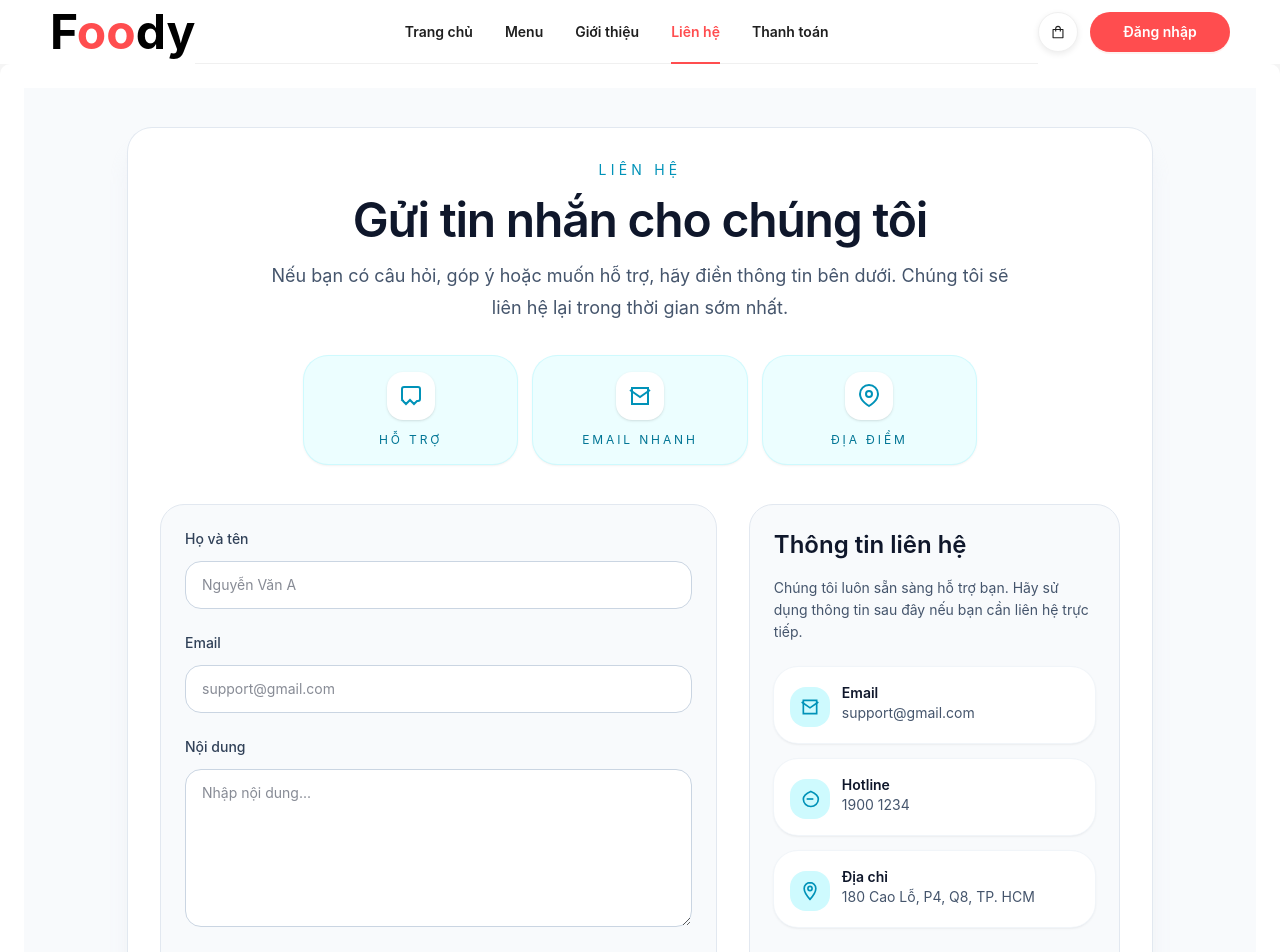
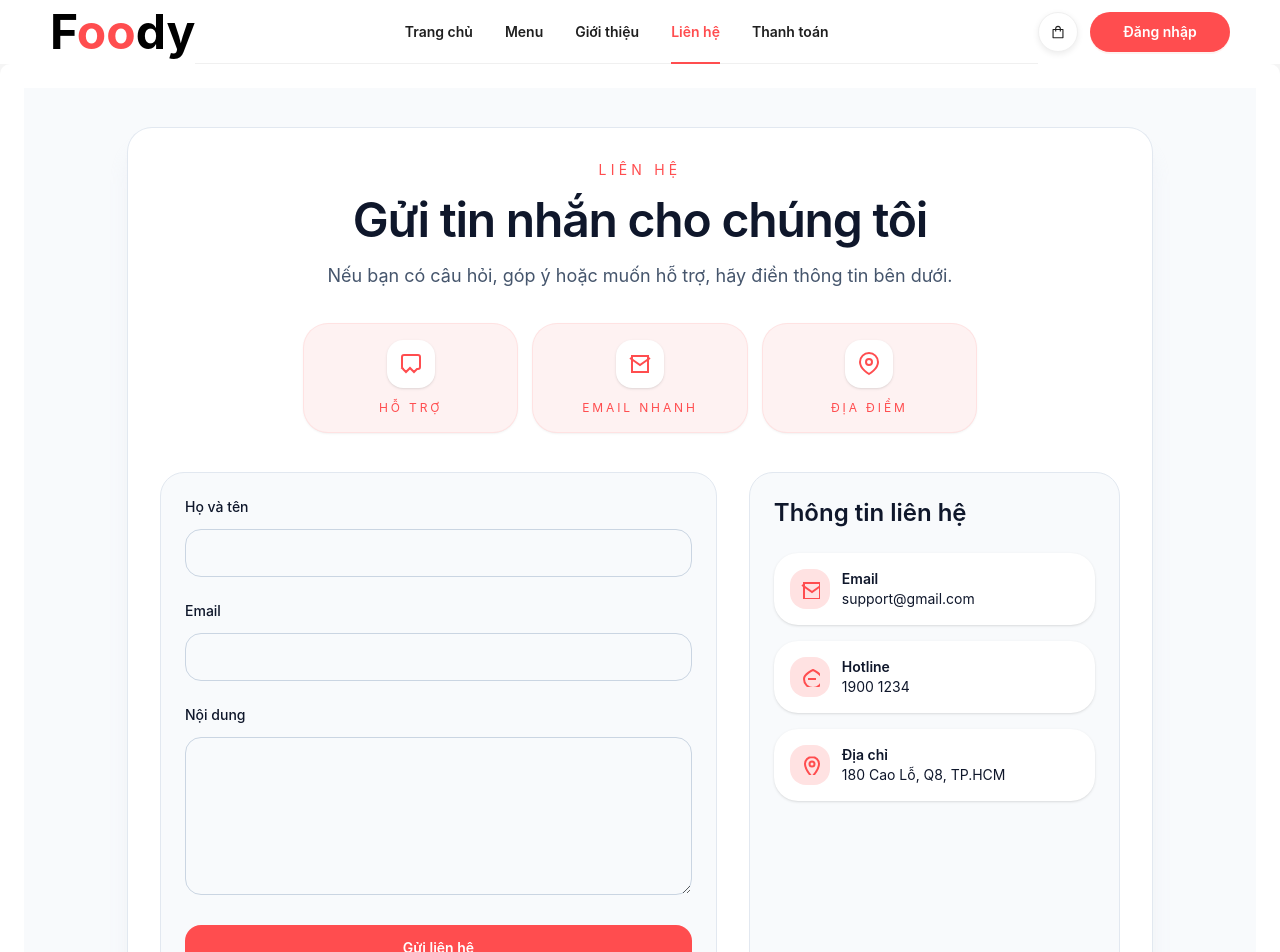
Before and after one commit to quocpq3/FE-DoAnXayDungPhanMemWeb-Nhom16, a React (Vite) app in the folder vite-project/: page /contact in a window 1280 px wide. Shown: the top 952 px of the page. Built offline with nearby package versions, Linux system fonts and the light colour scheme.

Commit message:
đồng bộ UI color

```diff
--- a/vite-project/src/pages/home/about.tsx
+++ b/vite-project/src/pages/home/about.tsx
@@ -1,74 +1,109 @@
 const AboutPage: React.FC = () => {
   return (
-    <main className="min-h-screen bg-slate-50 text-slate-900 px-4 py-10 sm:px-6 lg:px-8">
-      <div className="mx-auto max-w-6xl rounded-3xl bg-white p-8 shadow-xl shadow-slate-200/60 ring-1 ring-slate-200">
+    <main className="min-h-screen px-4 py-10 bg-slate-50 text-slate-900 sm:px-6 lg:px-8">
+      <div className="max-w-6xl p-8 mx-auto bg-white shadow-xl rounded-3xl shadow-slate-200/60 ring-1 ring-slate-200">
         <div className="mb-10 text-center">
+          <p className="text-sm uppercase tracking-[0.3em] text-[#ff4d4f]">
+            Giới thiệu
+          </p>
 
-          <p className="text-sm uppercase tracking-[0.3em] text-cyan-600">Giới thiệu</p>
-          <h1 className="mt-4 text-4xl font-semibold tracking-tight text-slate-900 sm:text-5xl">
+          <h1 className="mt-4 text-4xl font-semibold tracking-tight sm:text-5xl">
             Chúng tôi tạo trải nghiệm ẩm thực đáng nhớ
           </h1>
-          <p className="mx-auto mt-4 max-w-3xl text-base leading-8 text-slate-600 sm:text-lg">
-            Hệ thống đặt món trực tuyến của chúng tôi giúp khách hàng dễ dàng tìm kiếm, lựa chọn và thưởng thức món ngon ngay tại nhà.
-          </p>
-          <p className="mx-auto mt-6 max-w-3xl text-base leading-8 text-slate-600 sm:text-lg">
-            Chúng tôi tập trung vào trải nghiệm nhanh, thân thiện và minh bạch: từ bộ lọc món ăn, hình ảnh trực quan, đến đánh giá thực tế của khách hàng. Dù bạn muốn đặt bữa trưa, tối gia đình hay quà tặng cho bạn bè, nền tảng luôn đồng hành cùng bạn.
+
+          <p className="max-w-3xl mx-auto mt-4 text-base leading-8 text-slate-600 sm:text-lg">
+            Hệ thống đặt món trực tuyến của chúng tôi giúp khách hàng dễ dàng
+            tìm kiếm, lựa chọn và thưởng thức món ngon ngay tại nhà.
           </p>
 
-          <div className="mx-auto mt-10 grid max-w-4xl grid-cols-3 gap-5 sm:grid-cols-3">
-            <div className="rounded-3xl bg-cyan-50 p-6 text-center shadow-sm ring-1 ring-cyan-100">
-              <div className="mx-auto flex h-12 w-12 items-center justify-center rounded-2xl bg-white text-cyan-600 shadow-sm">
-                <svg viewBox="0 0 24 24" className="h-6 w-6" fill="none" stroke="currentColor" strokeWidth="2">
+          <p className="max-w-3xl mx-auto mt-6 text-base leading-8 text-slate-600 sm:text-lg">
+            Chúng tôi tập trung vào trải nghiệm nhanh, thân thiện và minh bạch.
+          </p>
+
+          {/* FEATURES */}
+          <div className="grid max-w-4xl grid-cols-3 gap-5 mx-auto mt-10">
+            {/* ITEM 1 */}
+            <div className="p-6 text-center shadow-sm rounded-3xl bg-red-50 ring-1 ring-red-100">
+              <div className="flex items-center justify-center w-12 h-12 mx-auto bg-white shadow-sm rounded-2xl">
+                <svg
+                  className="h-6 w-6 text-[#ff4d4f]"
+                  fill="none"
+                  stroke="currentColor"
+                  strokeWidth="2"
+                >
                   <path d="M3 8h18" />
                   <path d="M7 8v13" />
                   <path d="M17 8v13" />
                   <path d="M3 8l4-4h10l4 4" />
                 </svg>
               </div>
-              <p className="mt-4 text-sm font-semibold text-slate-900">Đặt nhanh</p>
-              <p className="mt-2 text-sm leading-6 text-slate-600">Thanh toán chỉ với vài bước đơn giản.</p>
+              <p className="mt-4 text-sm font-semibold">Đặt nhanh</p>
+              <p className="mt-2 text-sm text-slate-600">
+                Thanh toán chỉ với vài bước đơn giản.
+              </p>
             </div>
-            <div className="rounded-3xl bg-cyan-50 p-6 text-center shadow-sm ring-1 ring-cyan-100">
-              <div className="mx-auto flex h-12 w-12 items-center justify-center rounded-2xl bg-white text-cyan-600 shadow-sm">
-                <svg viewBox="0 0 24 24" className="h-6 w-6" fill="none" stroke="currentColor" strokeWidth="2">
+
+            {/* ITEM 2 */}
+            <div className="p-6 text-center shadow-sm rounded-3xl bg-red-50 ring-1 ring-red-100">
+              <div className="flex items-center justify-center w-12 h-12 mx-auto bg-white shadow-sm rounded-2xl">
+                <svg
+                  className="h-6 w-6 text-[#ff4d4f]"
+                  fill="none"
+                  stroke="currentColor"
+                  strokeWidth="2"
+                >
                   <path d="M4 15c0-4 4-7 8-7s8 3 8 7" />
                   <path d="M6 20h12" />
                   <path d="M12 7v5" />
                 </svg>
               </div>
-              <p className="mt-4 text-sm font-semibold text-slate-900">Phục vụ tận tâm</p>
-              <p className="mt-2 text-sm leading-6 text-slate-600">Luôn lắng nghe và phản hồi nhanh chóng.</p>
+              <p className="mt-4 text-sm font-semibold">Phục vụ tận tâm</p>
+              <p className="mt-2 text-sm text-slate-600">
+                Luôn lắng nghe và phản hồi nhanh chóng.
+              </p>
             </div>
-            <div className="rounded-3xl bg-cyan-50 p-6 text-center shadow-sm ring-1 ring-cyan-100">
-              <div className="mx-auto flex h-12 w-12 items-center justify-center rounded-2xl bg-white text-cyan-600 shadow-sm">
-                <svg viewBox="0 0 24 24" className="h-6 w-6" fill="none" stroke="currentColor" strokeWidth="2">
+
+            {/* ITEM 3 */}
+            <div className="p-6 text-center shadow-sm rounded-3xl bg-red-50 ring-1 ring-red-100">
+              <div className="flex items-center justify-center w-12 h-12 mx-auto bg-white shadow-sm rounded-2xl">
+                <svg
+                  className="h-6 w-6 text-[#ff4d4f]"
+                  fill="none"
+                  stroke="currentColor"
+                  strokeWidth="2"
+                >
                   <path d="M12 3v18" />
                   <path d="M3 12h18" />
                 </svg>
               </div>
-              <p className="mt-4 text-sm font-semibold text-slate-900">Minh bạch</p>
-              <p className="mt-2 text-sm leading-6 text-slate-600">Giá cả rõ ràng, không phí ẩn.</p>
+              <p className="mt-4 text-sm font-semibold">Minh bạch</p>
+              <p className="mt-2 text-sm text-slate-600">
+                Giá cả rõ ràng, không phí ẩn.
+              </p>
             </div>
           </div>
         </div>
 
+        {/* CONTENT */}
         <div className="grid gap-8 lg:grid-cols-3">
-          <section className="rounded-3xl border border-slate-200 bg-slate-50 p-6">
-            <h2 className="text-xl font-semibold text-slate-900">Tầm nhìn</h2>
+          <section className="p-6 border rounded-3xl border-slate-200 bg-slate-50">
+            <h2 className="text-xl font-semibold">Tầm nhìn</h2>
             <p className="mt-3 text-slate-600">
-              Xây dựng nền tảng đặt đồ ăn trực tuyến thân thiện, nhanh chóng và tin cậy cho mọi gia đình.
+              Xây dựng nền tảng đặt đồ ăn trực tuyến thân thiện, nhanh chóng và
+              tin cậy.
             </p>
           </section>
 
-          <section className="rounded-3xl border border-slate-200 bg-slate-50 p-6">
-            <h2 className="text-xl font-semibold text-slate-900">Sứ mệnh</h2>
+          <section className="p-6 border rounded-3xl border-slate-200 bg-slate-50">
+            <h2 className="text-xl font-semibold">Sứ mệnh</h2>
             <p className="mt-3 text-slate-600">
-              Kết nối khách hàng với nhà hàng chất lượng, giúp quản lý đơn hàng hiệu quả và nâng cao trải nghiệm phục vụ.
+              Kết nối khách hàng với nhà hàng chất lượng và nâng cao trải
+              nghiệm.
             </p>
           </section>
 
-          <section className="rounded-3xl border border-slate-200 bg-slate-50 p-6">
-            <h2 className="text-xl font-semibold text-slate-900">Giá trị cốt lõi</h2>
+          <section className="p-6 border rounded-3xl border-slate-200 bg-slate-50">
+            <h2 className="text-xl font-semibold">Giá trị cốt lõi</h2>
             <ul className="mt-3 space-y-3 text-slate-600">
               <li>• Tốc độ & tiện lợi</li>
               <li>• Minh bạch & chất lượng</li>
--- a/vite-project/src/pages/home/contact.tsx
+++ b/vite-project/src/pages/home/contact.tsx
@@ -1,113 +1,167 @@
 const ContactPage: React.FC = () => {
   return (
-    <main className="min-h-screen bg-slate-50 text-slate-900 px-4 py-10 sm:px-6 lg:px-8">
-      <div className="mx-auto max-w-5xl rounded-3xl bg-white p-8 shadow-xl shadow-slate-200/60 ring-1 ring-slate-200">
+    <main className="min-h-screen px-4 py-10 bg-slate-50 text-slate-900 sm:px-6 lg:px-8">
+      <div className="max-w-5xl p-8 mx-auto bg-white shadow-xl rounded-3xl shadow-slate-200/60 ring-1 ring-slate-200">
         <div className="mb-10 text-center">
-          <p className="text-sm uppercase tracking-[0.3em] text-cyan-600">Liên hệ</p>
-          <h1 className="mt-4 text-4xl font-semibold tracking-tight text-slate-900 sm:text-5xl">
+          <p className="text-sm uppercase tracking-[0.3em] text-[#ff4d4f]">
+            Liên hệ
+          </p>
+
+          <h1 className="mt-4 text-4xl font-semibold tracking-tight sm:text-5xl">
             Gửi tin nhắn cho chúng tôi
           </h1>
-          <p className="mx-auto mt-4 max-w-3xl text-base leading-8 text-slate-600 sm:text-lg">
-            Nếu bạn có câu hỏi, góp ý hoặc muốn hỗ trợ, hãy điền thông tin bên dưới. Chúng tôi sẽ liên hệ lại trong thời gian sớm nhất.
+
+          <p className="max-w-3xl mx-auto mt-4 text-base leading-8 text-slate-600 sm:text-lg">
+            Nếu bạn có câu hỏi, góp ý hoặc muốn hỗ trợ, hãy điền thông tin bên
+            dưới.
           </p>
 
-          <div className="mx-auto mt-8 grid max-w-xl grid-cols-3 gap-4 sm:max-w-2xl">
-            <div className="rounded-3xl bg-cyan-50 p-4 text-center text-cyan-700 shadow-sm ring-1 ring-cyan-100">
-              <div className="mx-auto flex h-12 w-12 items-center justify-center rounded-2xl bg-white text-cyan-600 shadow-sm">
-                <svg viewBox="0 0 24 24" className="h-6 w-6" fill="none" stroke="currentColor" strokeWidth="2">
+          {/* TOP ICON */}
+          <div className="grid max-w-xl grid-cols-3 gap-4 mx-auto mt-8 sm:max-w-2xl">
+            {/* item */}
+            <div className="p-4 text-center shadow-sm rounded-3xl bg-red-50 ring-1 ring-red-100">
+              <div className="flex items-center justify-center w-12 h-12 mx-auto bg-white shadow-sm rounded-2xl">
+                <svg
+                  className="h-6 w-6 text-[#ff4d4f]"
+                  fill="none"
+                  stroke="currentColor"
+                  strokeWidth="2"
+                >
                   <path d="M21 15a2 2 0 0 1-2 2h-1l-3 3-4-4-4 4-3-3H5a2 2 0 0 1-2-2V5a2 2 0 0 1 2-2h14a2 2 0 0 1 2 2v10Z" />
                 </svg>
               </div>
-              <p className="mt-3 text-xs uppercase tracking-[0.24em]">Hỗ trợ</p>
+              <p className="mt-3 text-xs uppercase tracking-[0.24em] text-[#ff4d4f]">
+                Hỗ trợ
+              </p>
             </div>
-            <div className="rounded-3xl bg-cyan-50 p-4 text-center text-cyan-700 shadow-sm ring-1 ring-cyan-100">
-              <div className="mx-auto flex h-12 w-12 items-center justify-center rounded-2xl bg-white text-cyan-600 shadow-sm">
-                <svg viewBox="0 0 24 24" className="h-6 w-6" fill="none" stroke="currentColor" strokeWidth="2">
+
+            <div className="p-4 text-center shadow-sm rounded-3xl bg-red-50 ring-1 ring-red-100">
+              <div className="flex items-center justify-center w-12 h-12 mx-auto bg-white shadow-sm rounded-2xl">
+                <svg
+                  className="h-6 w-6 text-[#ff4d4f]"
+                  fill="none"
+                  stroke="currentColor"
+                  strokeWidth="2"
+                >
                   <path d="M4 4h16v16H4z" />
                   <path d="m22 6-10 7L2 6" />
                 </svg>
               </div>
-              <p className="mt-3 text-xs uppercase tracking-[0.24em]">Email nhanh</p>
+              <p className="mt-3 text-xs uppercase tracking-[0.24em] text-[#ff4d4f]">
+                Email nhanh
+              </p>
             </div>
-            <div className="rounded-3xl bg-cyan-50 p-4 text-center text-cyan-700 shadow-sm ring-1 ring-cyan-100">
-              <div className="mx-auto flex h-12 w-12 items-center justify-center rounded-2xl bg-white text-cyan-600 shadow-sm">
-                <svg viewBox="0 0 24 24" className="h-6 w-6" fill="none" stroke="currentColor" strokeWidth="2">
+
+            <div className="p-4 text-center shadow-sm rounded-3xl bg-red-50 ring-1 ring-red-100">
+              <div className="flex items-center justify-center w-12 h-12 mx-auto bg-white shadow-sm rounded-2xl">
+                <svg
+                  className="h-6 w-6 text-[#ff4d4f]"
+                  fill="none"
+                  stroke="currentColor"
+                  strokeWidth="2"
+                >
                   <path d="M21 10c0 7-9 12-9 12S3 17 3 10a9 9 0 0 1 18 0Z" />
                   <circle cx="12" cy="10" r="3" />
                 </svg>
               </div>
-              <p className="mt-3 text-xs uppercase tracking-[0.24em]">Địa điểm</p>
+              <p className="mt-3 text-xs uppercase tracking-[0.24em] text-[#ff4d4f]">
+                Địa điểm
+              </p>
             </div>
           </div>
         </div>
 
         <div className="grid gap-8 lg:grid-cols-[1.2fr_0.8fr]">
-          <form className="space-y-6 rounded-3xl border border-slate-200 bg-slate-50 p-6">
+          {/* FORM */}
+          <form className="p-6 space-y-6 border rounded-3xl border-slate-200 bg-slate-50">
             <div>
-              <label className="block text-sm font-medium text-slate-700">Họ và tên</label>
-              <input type="text" placeholder="Nguyễn Văn A" className="mt-3 w-full rounded-2xl border border-slate-300 bg-white px-4 py-3 text-slate-900 outline-none transition focus:border-cyan-500 focus:ring-2 focus:ring-cyan-100" />
+              <label className="block text-sm font-medium">Họ và tên</label>
+              <input
+                type="text"
+                className="mt-3 w-full rounded-2xl border border-slate-300 px-4 py-3 outline-none focus:border-[#ff4d4f] focus:ring-2 focus:ring-red-100"
+              />
             </div>
 
             <div>
-              <label className="block text-sm font-medium text-slate-700">Email</label>
-              <input type="email" placeholder="support@gmail.com" className="mt-3 w-full rounded-2xl border border-slate-300 bg-white px-4 py-3 text-slate-900 outline-none transition focus:border-cyan-500 focus:ring-2 focus:ring-cyan-100" />
+              <label className="block text-sm font-medium">Email</label>
+              <input
+                type="email"
+                className="mt-3 w-full rounded-2xl border border-slate-300 px-4 py-3 outline-none focus:border-[#ff4d4f] focus:ring-2 focus:ring-red-100"
+              />
             </div>
 
             <div>
-              <label className="block text-sm font-medium text-slate-700">Nội dung</label>
-              <textarea rows={6} placeholder="Nhập nội dung..." className="mt-3 w-full rounded-2xl border border-slate-300 bg-white px-4 py-3 text-slate-900 outline-none transition focus:border-cyan-500 focus:ring-2 focus:ring-cyan-100" />
+              <label className="block text-sm font-medium">Nội dung</label>
+              <textarea
+                rows={6}
+                className="mt-3 w-full rounded-2xl border border-slate-300 px-4 py-3 outline-none focus:border-[#ff4d4f] focus:ring-2 focus:ring-red-100"
+              />
             </div>
 
-            <button type="button" className="inline-flex items-center justify-center rounded-2xl bg-cyan-600 px-6 py-3 text-base font-semibold text-white transition hover:bg-cyan-700 focus:outline-none focus:ring-2 focus:ring-cyan-500 focus:ring-offset-2 focus:ring-offset-slate-50">
-              <svg viewBox="0 0 24 24" className="mr-2 h-5 w-5" fill="none" stroke="currentColor" strokeWidth="2">
-                <path d="M22 2 11 13" />
-                <path d="m22 2-7 20-4-9-9-4 20-7Z" />
-              </svg>
+            <button className="w-full rounded-2xl bg-[#ff4d4f] py-3 font-semibold text-white hover:bg-red-600">
               Gửi liên hệ
             </button>
           </form>
 
-          <aside className="rounded-3xl border border-slate-200 bg-slate-50 p-6 text-slate-700">
-            <h2 className="text-2xl font-semibold text-slate-900">Thông tin liên hệ</h2>
-            <p className="mt-4 text-slate-600">
-              Chúng tôi luôn sẵn sàng hỗ trợ bạn. Hãy sử dụng thông tin sau đây nếu bạn cần liên hệ trực tiếp.
-            </p>
+          {/* INFO */}
+          <aside className="p-6 border rounded-3xl border-slate-200 bg-slate-50">
+            <h2 className="text-2xl font-semibold">Thông tin liên hệ</h2>
 
-            <div className="mt-6 space-y-4 text-sm text-slate-600">
-                <div className="flex items-start gap-3 rounded-3xl bg-white p-4 shadow-sm ring-1 ring-slate-100">
-                <div className="mt-1 flex h-10 w-10 items-center justify-center rounded-2xl bg-cyan-100 text-cyan-600">
-                  <svg viewBox="0 0 24 24" className="h-5 w-5" fill="none" stroke="currentColor" strokeWidth="2">
+            <div className="mt-6 space-y-4 text-sm">
+              {/* EMAIL */}
+              <div className="flex gap-3 p-4 bg-white shadow-sm rounded-3xl">
+                <div className="flex items-center justify-center w-10 h-10 bg-red-100 rounded-2xl">
+                  <svg
+                    className="h-5 w-5 text-[#ff4d4f]"
+                    fill="none"
+                    stroke="currentColor"
+                    strokeWidth="2"
+                  >
                     <path d="M4 4h16v16H4z" />
                     <path d="m22 6-10 7L2 6" />
                   </svg>
                 </div>
                 <div>
-                  <p className="font-semibold text-slate-900">Email</p>
+                  <p className="font-semibold">Email</p>
                   <p>support@gmail.com</p>
                 </div>
               </div>
-              <div className="flex items-start gap-3 rounded-3xl bg-white p-4 shadow-sm ring-1 ring-slate-100">
-                <div className="mt-1 flex h-10 w-10 items-center justify-center rounded-2xl bg-cyan-100 text-cyan-600">
-                  <svg viewBox="0 0 24 24" className="h-5 w-5" fill="none" stroke="currentColor" strokeWidth="2">
+
+              {/* HOTLINE */}
+              <div className="flex gap-3 p-4 bg-white shadow-sm rounded-3xl">
+                <div className="flex items-center justify-center w-10 h-10 bg-red-100 rounded-2xl">
+                  <svg
+                    className="h-5 w-5 text-[#ff4d4f]"
+                    fill="none"
+                    stroke="currentColor"
+                    strokeWidth="2"
+                  >
                     <path d="M22 12c0 4.97-4.03 9-9 9s-9-4.03-9-9 9-9 9-9 9 4.03 9 9Z" />
                     <path d="M8 12h8" />
                   </svg>
                 </div>
                 <div>
-                  <p className="font-semibold text-slate-900">Hotline</p>
+                  <p className="font-semibold">Hotline</p>
                   <p>1900 1234</p>
                 </div>
               </div>
-              <div className="flex items-start gap-3 rounded-3xl bg-white p-4 shadow-sm ring-1 ring-slate-100">
-                <div className="mt-1 flex h-10 w-10 items-center justify-center rounded-2xl bg-cyan-100 text-cyan-600">
-                  <svg viewBox="0 0 24 24" className="h-5 w-5" fill="none" stroke="currentColor" strokeWidth="2">
+
+              {/* ADDRESS */}
+              <div className="flex gap-3 p-4 bg-white shadow-sm rounded-3xl">
+                <div className="flex items-center justify-center w-10 h-10 bg-red-100 rounded-2xl">
+                  <svg
+                    className="h-5 w-5 text-[#ff4d4f]"
+                    fill="none"
+                    stroke="currentColor"
+                    strokeWidth="2"
+                  >
                     <path d="M12 2C8.13 2 5 5.13 5 9c0 5.25 7 13 7 13s7-7.75 7-13c0-3.87-3.13-7-7-7Z" />
                     <circle cx="12" cy="9" r="2.5" />
                   </svg>
                 </div>
                 <div>
-                  <p className="font-semibold text-slate-900">Địa chỉ</p>
-                  <p>180 Cao Lỗ, P4, Q8, TP. HCM</p>
+                  <p className="font-semibold">Địa chỉ</p>
+                  <p>180 Cao Lỗ, Q8, TP.HCM</p>
                 </div>
               </div>
             </div>
```
